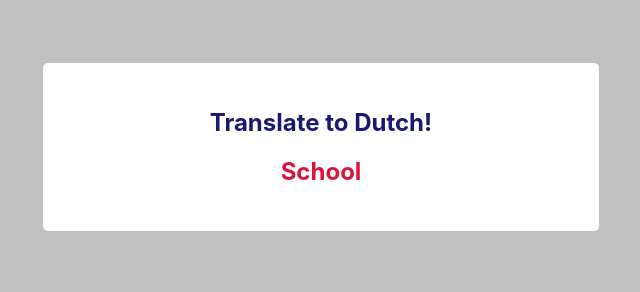
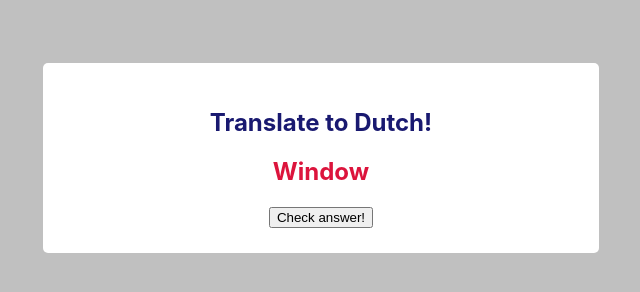
Before and after one commit to zorawar1090/flash-card-app, a plain HTML site: page index.html in a window 1280 px wide. Shown: the whole page, without its empty margins (319-959 px from the left). Drawn offline with Linux system fonts and the light colour scheme.

Commit message:
User Story 3 - Button Check Answer

```diff
--- a/index.html
+++ b/index.html
@@ -14,6 +14,7 @@
                 <div id = "box">
 
                 </div>
+                <button onclick="showAnswer()">Check answer!</button>
             </section>
         </main>
         <script src="index.js"></script>
--- a/index.js
+++ b/index.js
@@ -1,5 +1,6 @@
 const data = {
-    questions: ['Garden', 'Table', 'Chair', 'Car', 'School']
+    questions: ['Garden', 'Table', 'Chair', 'Car', 'Window'],
+    answers: ['Tuin', 'Tafel', 'Stoel', 'Auto', 'Raam']
 }
 
 const rand = data.questions[Math.floor(Math.random() * data.questions.length)]
@@ -9,3 +10,12 @@ h2.innerHTML = rand;
 const box = document.getElementById('box')
 
 box.appendChild(h2);
+
+function showAnswer(){
+    for(let i = 0; i < data.questions.length; i++){
+        if(rand == data.questions[i]){
+            h2.innerHTML = null
+            h2.innerHTML = data.answers[i]
+        }
+    }
+}
```
